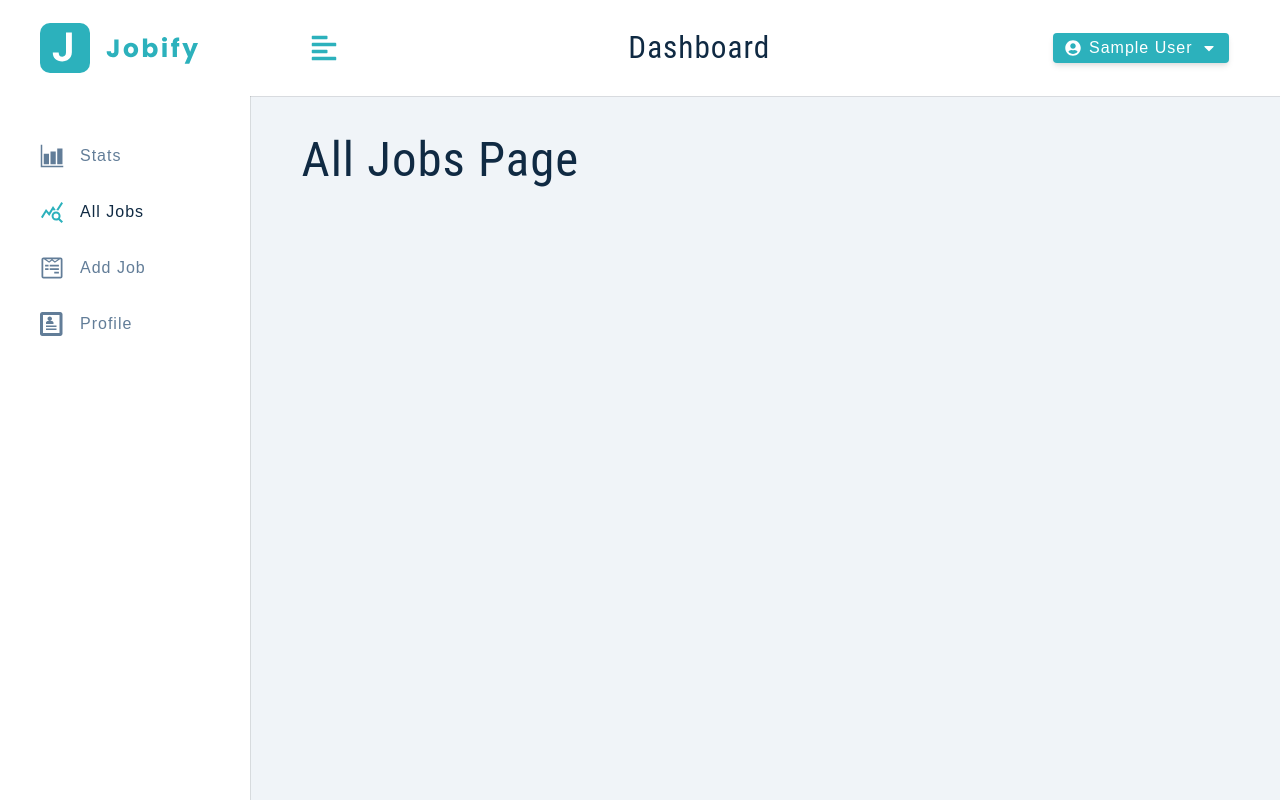
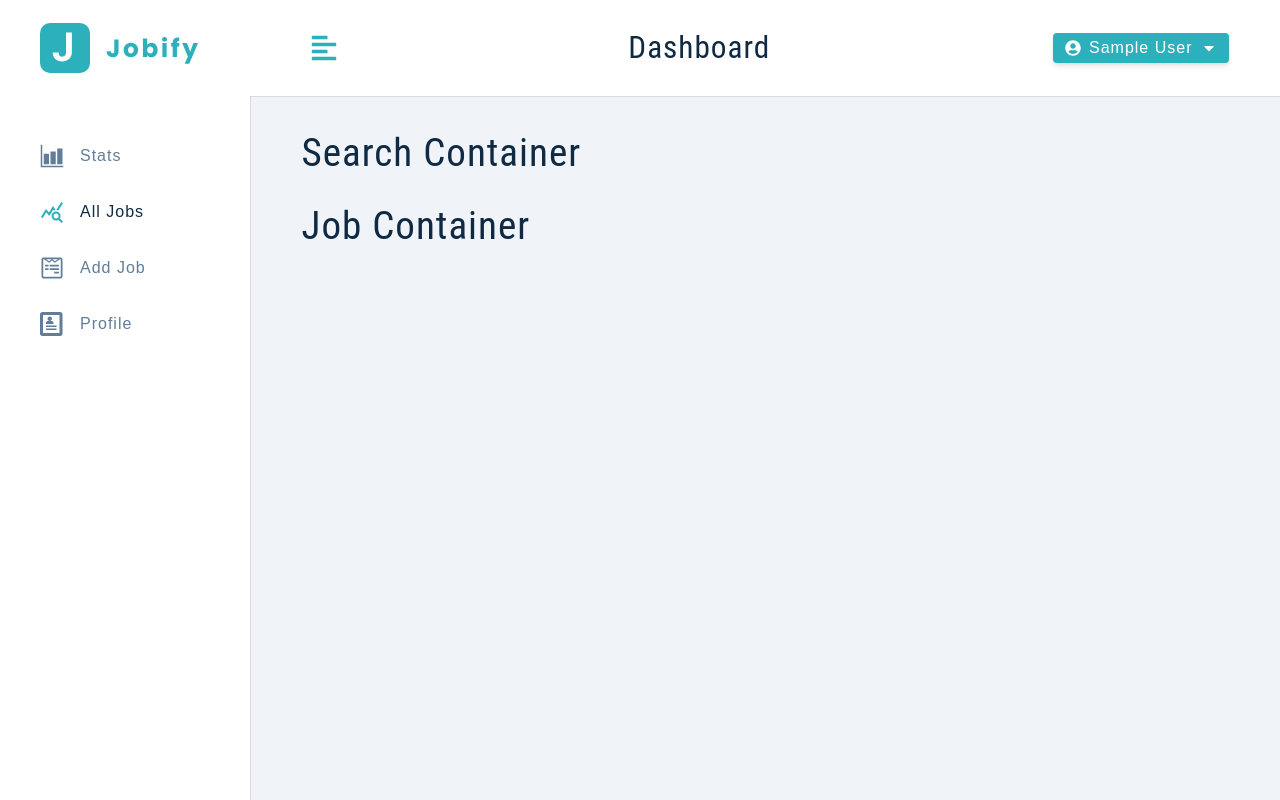
Before and after one commit to mukhtar-github/jobify-app, a React (Create React App) app in the folder client/: page /all-jobs in a window 1280 px wide. Built offline with nearby package versions, Linux system fonts and the light colour scheme; sample sign-in values are in the browser's storage.

Commit message:
Update file

```diff
--- a/client/src/pages/dashboard/AllJobs.js
+++ b/client/src/pages/dashboard/AllJobs.js
@@ -2,7 +2,12 @@ import React from "react";
 import { SearchContainer, JobsContainer } from "../../components";
 
 const AllJobs = () => {
-  return <h1>All Jobs Page</h1>;
+  return (
+    <>
+      <SearchContainer />
+      <JobsContainer />
+    </>
+  );
 };
 
 export default AllJobs;
```
